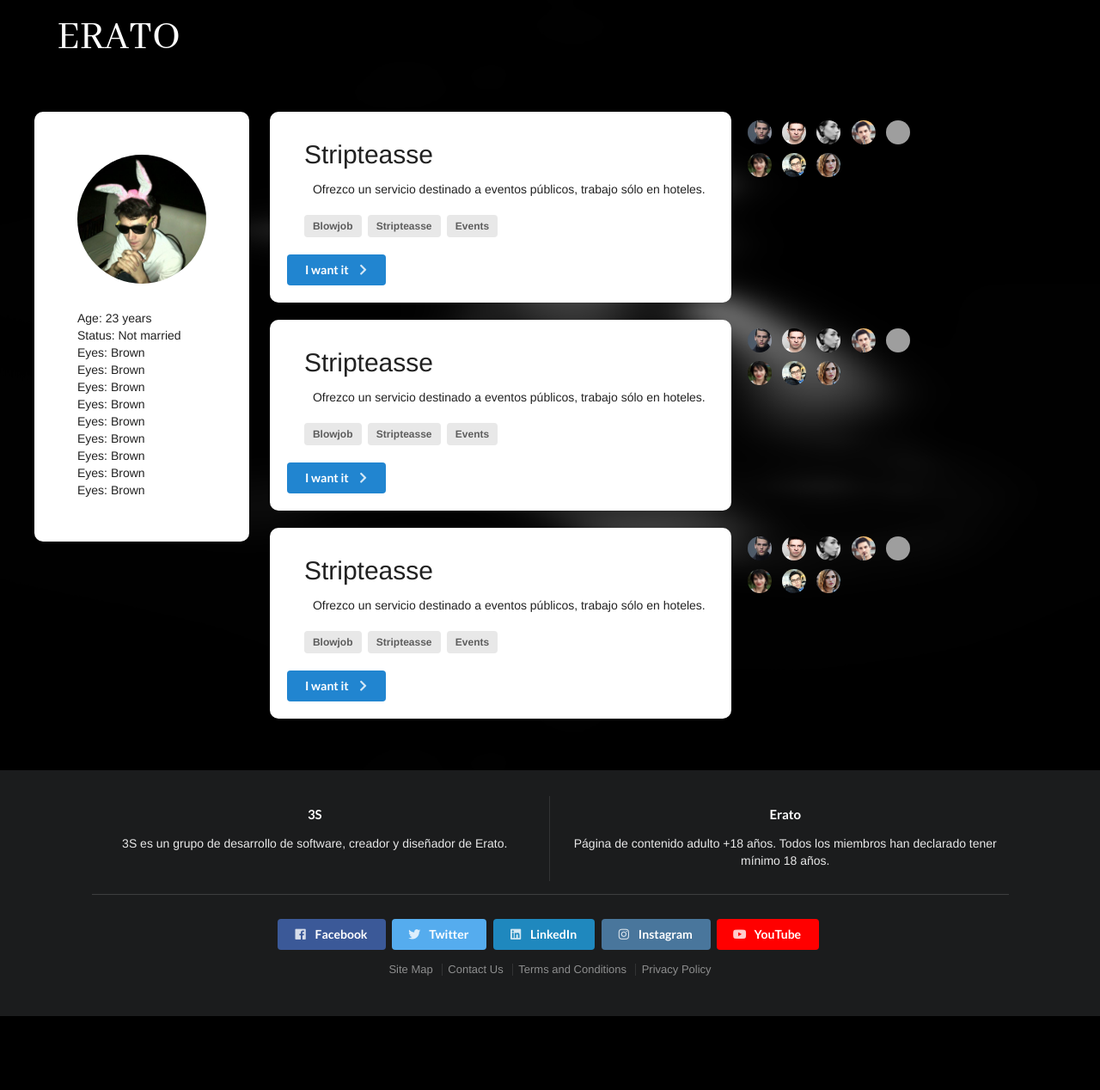
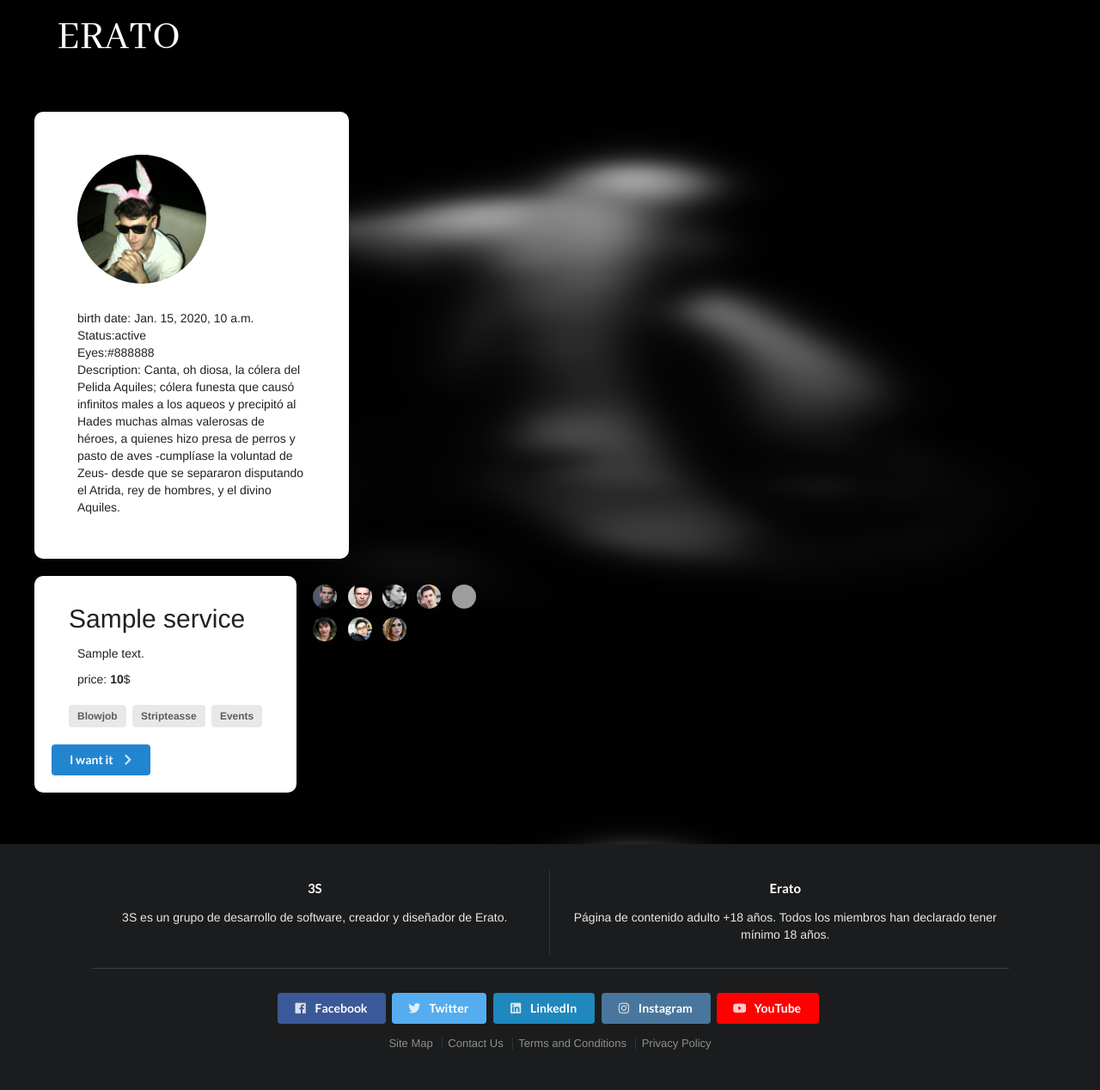
Before and after one commit to ingsw201930/Erato, a Django app: template ERATO/templates/home.html in a window 1280 px wide. Shown: the whole page at 86% size. Before the commit the page ends 1182 px from the top, so only its background shows below. Run offline with Django 3.2, Linux system fonts and the light colour scheme; the template is opened without the code that fills it: values that come from a table or form of the project are taken from there, others are empty; tables that the repository leaves empty hold one stand-in row (values such as "Sample post"); grey boxes are pictures that could not be loaded.

Commit message:
now there is an admin page /admin(you need to create a super user to use it) the home_sw page is now home/<user_name> and is dynamic SW has a user that is it's PK

```diff
--- a/ERATO/ERATO/urls.py
+++ b/ERATO/ERATO/urls.py
@@ -19,7 +19,7 @@ from pages import views
 from django.contrib.staticfiles.urls import staticfiles_urlpatterns
 
 urlpatterns = [
-	path('home/',views.home_sw, name='home_sw'),
+	path('home/<slug:user_name>',views.home_sw, name='home_sw'),
 	path('',views.login, name='home'),
         path('admin/', admin.site.urls),
         path('accounts/', include('django.contrib.auth.urls')),
--- a/ERATO/pages/models.py
+++ b/ERATO/pages/models.py
@@ -4,12 +4,13 @@ from django.db.models.signals import post_save
 from django.dispatch import receiver
 
 class SW(models.Model):
-    user=models.OneToOneField(User,on_delete=models.CASCADE)
+    user=models.OneToOneField(User,on_delete=models.CASCADE,primary_key=True)
     picture_path=models.CharField(max_length=200)#relative to Erato/ERATO
     MC_path=models.CharField(max_length=200)#relative to Erato/ERATO
     birthDate=models.DateTimeField('date birth')
-    statue=models.CharField(max_length=20)
+    status=models.CharField(max_length=20)
     eye_color=models.CharField(max_length=20)
+
 
 
 class Service(models.Model):
--- a/ERATO/templates/home.html
+++ b/ERATO/templates/home.html
@@ -1,4 +1,3 @@
-<!DOCTYPE html>
 <html>
 <head>
 	<link rel="stylesheet" type="text/css" href="https://cdnjs.cloudflare.com/ajax/libs/semantic-ui/2.4.1/semantic.css">
@@ -13,43 +12,35 @@
 	<img src="/assets/images/logo/ERATO.png">
 </div>
 <div class="container">
-	<div class="profile">
+	<div class="profile" align="left">
 		<img class="ui small circular image" src="/assets/images/people/man_3.jpg">
 		<div class="profile_description">
 			<p>
-				Age: 23 years
+				birth date: {{sw.birthDate}}
 				<br>
-				Status: Not married
+				Status:{{sw.status}}
 				<br>
-				Eyes: Brown
+				Eyes:{{sw.eye_color}}
 				<br>
-				Eyes: Brown
-				<br>
-				Eyes: Brown
-				<br>
-				Eyes: Brown
-				<br>
-				Eyes: Brown
-				<br>
-				Eyes: Brown
-				<br>
-				Eyes: Brown
-				<br>
-				Eyes: Brown
-				<br>
-				Eyes: Brown
+				Description: Canta, oh diosa, la cólera del Pelida Aquiles; cólera funesta que causó infinitos males
+a los aqueos y precipitó al Hades muchas almas valerosas de héroes, a quienes hizo presa
+de perros y pasto de aves -cumplíase la voluntad de Zeus- desde que se separaron
+disputando el Atrida, rey de hombres, y el divino Aquiles.
 			</p>
 		</div>
 	</div>
 	<div class="services">
 		<div class="ui divided items">
+			{% for service in sw.service_set.all %}
 			<div class="service">
 				<div class="service_panel">
-					<div class="header">Stripteasse</div>
+					<div class="header">{{service.name}}</div>
 						<div class="content">
-				        	Ofrezco un servicio destinado a eventos públicos, trabajo sólo en hoteles.
+				        	{{service.description}}
 						</div>
-
+						<div class="content">
+				        	price: <b>{{service.price}}</b>$
+						</div>
 				      	<div class="extra">
 				        <div class="ui label">Blowjob</div>
 				        <div class="ui label">Stripteasse</div>
@@ -58,7 +49,7 @@
 						<div class="ui primary button" id="want_it">
 					          I want it
 					          <i class="right chevron icon"></i>
-					    </div>
+					  </div>
 				</div>
 				<div class="interested_people">
 				<img class="ui avatar image" src="/assets/images/people/man_8.jpg">
@@ -71,62 +62,7 @@
 				<img class="ui avatar image" src="/assets/images/people/woman_6.jpg">
 				</div>
 			</div>
-			<div class="service">
-				<div class="service_panel">
-					<div class="header">Stripteasse</div>
-						<div class="content">
-				        	Ofrezco un servicio destinado a eventos públicos, trabajo sólo en hoteles.
-						</div>
-
-				      	<div class="extra">
-				        <div class="ui label">Blowjob</div>
-				        <div class="ui label">Stripteasse</div>
-				        <div class="ui label">Events</div>
-						</div>
-						<div class="ui primary button" id="want_it">
-					          I want it
-					          <i class="right chevron icon"></i>
-					    </div>
-				</div>
-				<div class="interested_people">
-				<img class="ui avatar image" src="/assets/images/people/man_8.jpg">
-				<img class="ui avatar image" src="/assets/images/people/man_2.jpg">
-				<img class="ui avatar image" src="/assets/images/people/woman_3.jpg">
-				<img class="ui avatar image" src="/assets/images/people/man_5.jpg">
-				<img class="ui avatar image" src="/assets/images/people/man_6.jpeg">
-				<img class="ui avatar image" src="/assets/images/people/woman_5.jpg">
-				<img class="ui avatar image" src="/assets/images/people/man_7.jpg">
-				<img class="ui avatar image" src="/assets/images/people/woman_6.jpg">
-				</div>
-			</div>
-			<div class="service">
-				<div class="service_panel">
-					<div class="header">Stripteasse</div>
-						<div class="content">
-				        	Ofrezco un servicio destinado a eventos públicos, trabajo sólo en hoteles.
-						</div>
-
-				      	<div class="extra">
-				        <div class="ui label">Blowjob</div>
-				        <div class="ui label">Stripteasse</div>
-				        <div class="ui label">Events</div>
-						</div>
-						<div class="ui primary button" id="want_it">
-					          I want it
-					          <i class="right chevron icon"></i>
-					    </div>
-				</div>
-				<div class="interested_people">
-				<img class="ui avatar image" src="/assets/images/people/man_8.jpg">
-				<img class="ui avatar image" src="/assets/images/people/man_2.jpg">
-				<img class="ui avatar image" src="/assets/images/people/woman_3.jpg">
-				<img class="ui avatar image" src="/assets/images/people/man_5.jpg">
-				<img class="ui avatar image" src="/assets/images/people/man_6.jpeg">
-				<img class="ui avatar image" src="/assets/images/people/woman_5.jpg">
-				<img class="ui avatar image" src="/assets/images/people/man_7.jpg">
-				<img class="ui avatar image" src="/assets/images/people/woman_6.jpg">
-				</div>
-			</div>
+			{% endfor %}
 		</div>
 	</div>
 	<div class="agenda">
```
Also changed, not shown: ERATO/pages/views.py (+12 -2 lines).
